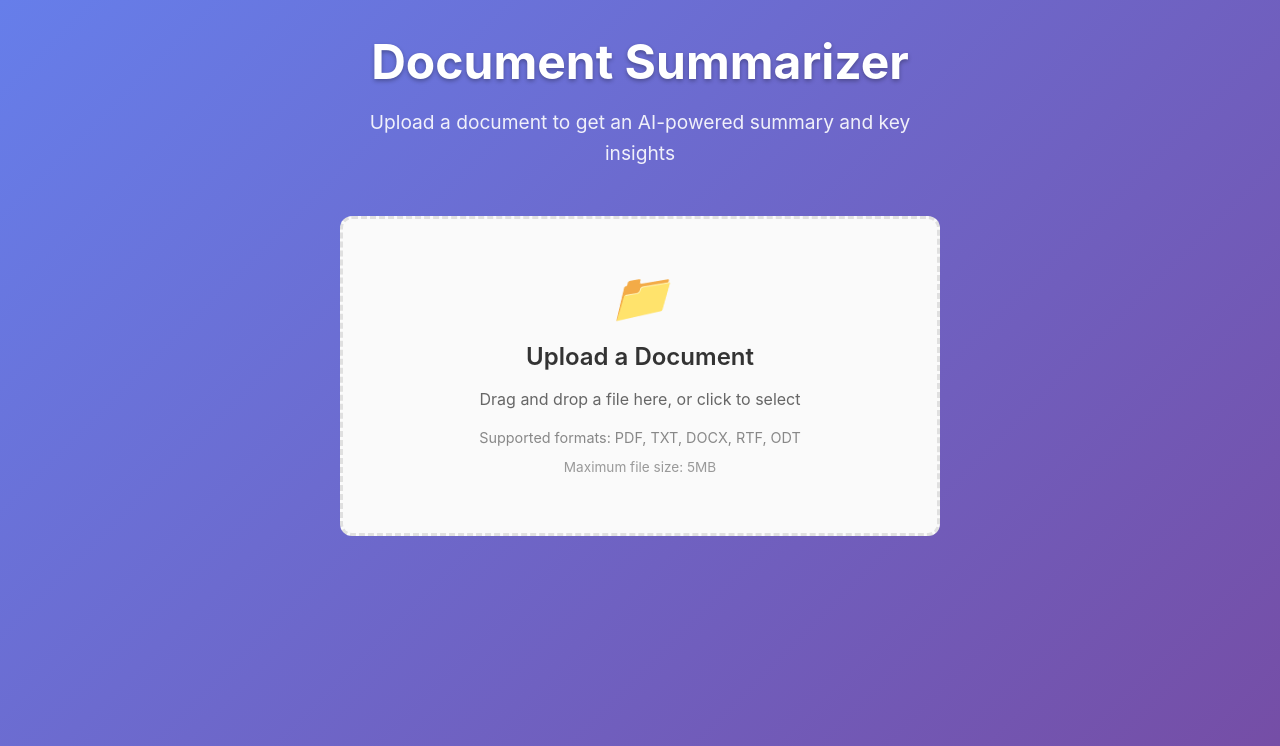
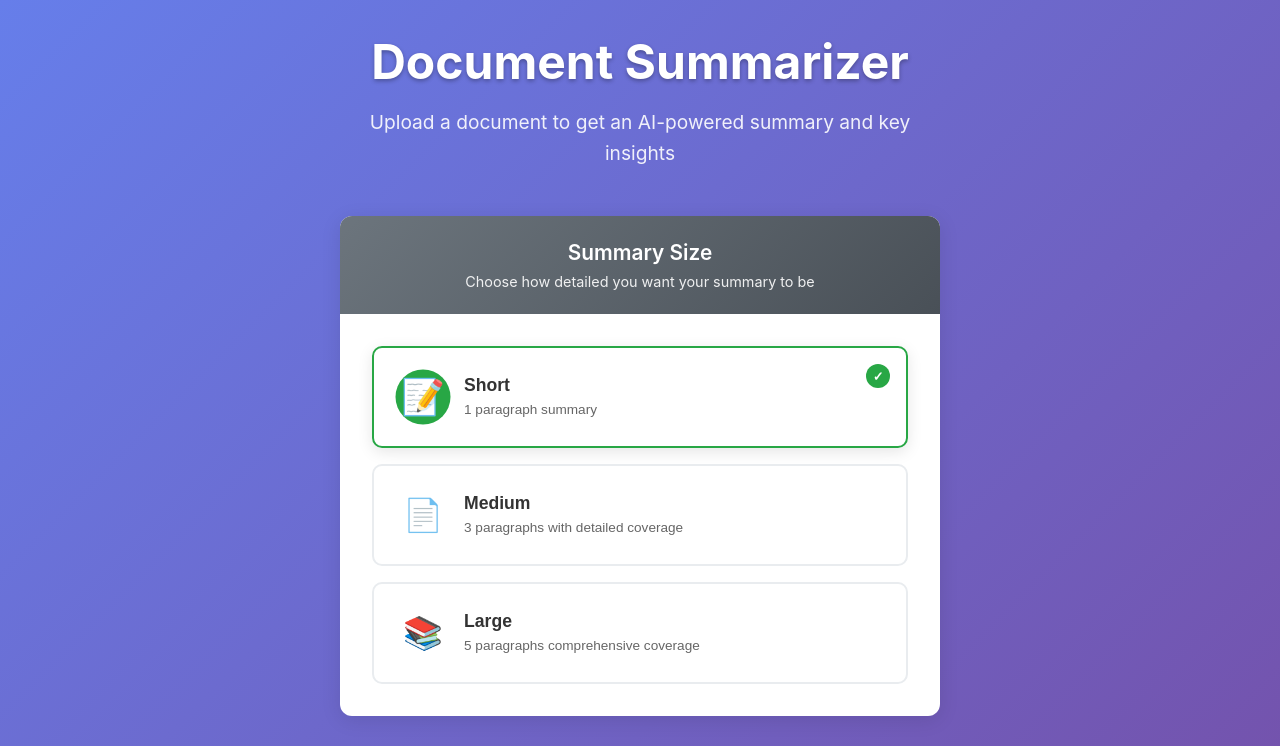
Before and after one commit to Gimer0x/abstract-frontend, a React (Create React App) app: page / in a window 1280 px wide. Shown: the top 746 px of the page. Built offline with nearby package versions, Linux system fonts and the light colour scheme; no server answers.

Commit message:
adding summary size

```diff
--- a/src/App.js
+++ b/src/App.js
@@ -5,12 +5,14 @@ import './App.css';
 import DocumentUpload from './components/DocumentUpload';
 import SummaryDisplay from './components/SummaryDisplay';
 import ExportOptions from './components/ExportOptions';
+import SummarySizeSelector from './components/SummarySizeSelector';
 
 function App() {
   const [summaryData, setSummaryData] = useState(null);
   const [originalFilename, setOriginalFilename] = useState('');
   const [isProcessing, setIsProcessing] = useState(false);
   const [isExporting, setIsExporting] = useState(false);
+  const [summarySize, setSummarySize] = useState('short');
 
   const handleDocumentProcessed = useCallback((data) => {
     setSummaryData(data.summary);
@@ -45,11 +47,18 @@ function App() {
       </header>
 
       <main className="App-main">
+        <SummarySizeSelector
+          selectedSize={summarySize}
+          onSizeChange={setSummarySize}
+          isProcessing={isProcessing}
+        />
+
         <DocumentUpload
           onDocumentProcessed={handleDocumentProcessed}
           onProcessingError={handleProcessingError}
           isProcessing={isProcessing}
           setIsProcessing={setIsProcessing}
+          summarySize={summarySize}
         />
 
         {summaryData && (
@@ -57,11 +66,13 @@ function App() {
             <SummaryDisplay
               summaryData={summaryData}
               originalFilename={originalFilename}
+              summarySize={summarySize}
             />
 
             <ExportOptions
               summaryData={summaryData}
               originalFilename={originalFilename}
+              summarySize={summarySize}
               onExportStart={handleExportStart}
               onExportComplete={handleExportComplete}
               onExportError={handleExportError}
--- a/src/components/DocumentUpload.js
+++ b/src/components/DocumentUpload.js
@@ -3,7 +3,7 @@ import { useDropzone } from 'react-dropzone';
 import axios from 'axios';
 import './DocumentUpload.css';
 
-const DocumentUpload = ({ onDocumentProcessed, onProcessingError, isProcessing, setIsProcessing }) => {
+const DocumentUpload = ({ onDocumentProcessed, onProcessingError, isProcessing, setIsProcessing, summarySize }) => {
   const API_BASE_URL = process.env.REACT_APP_API_URL || 'http://localhost:5001';
 
   const onDrop = useCallback(async (acceptedFiles) => {
@@ -33,6 +33,7 @@ const DocumentUpload = ({ onDocumentProcessed, onProcessingError, isProcessing,
     try {
       const formData = new FormData();
       formData.append('document', file);
+      formData.append('summarySize', summarySize);
 
       const response = await axios.post(`${API_BASE_URL}/api/process-document`, formData, {
         headers: {
--- a/src/components/ExportOptions.js
+++ b/src/components/ExportOptions.js
@@ -5,6 +5,7 @@ import './ExportOptions.css';
 const ExportOptions = ({
   summaryData,
   originalFilename,
+  summarySize,
   onExportStart,
   onExportComplete,
   onExportError,
@@ -20,7 +21,8 @@ const ExportOptions = ({
         `${API_BASE_URL}/api/export/${format}`,
         {
           summaryData,
-          originalFilename
+          originalFilename,
+          summarySize
         },
         {
           responseType: format === 'txt' ? 'text' : 'blob',
--- a/src/components/SummaryDisplay.css
+++ b/src/components/SummaryDisplay.css
@@ -27,6 +27,18 @@
   align-items: center;
   flex-wrap: wrap;
   gap: 1rem;
+}
+
+.meta-info {
+  display: flex;
+  flex-direction: column;
+  gap: 0.5rem;
+}
+
+.summary-size {
+  font-size: 0.85rem;
+  opacity: 0.8;
+  font-weight: 500;
 }
 
 .filename {
--- a/src/components/SummaryDisplay.js
+++ b/src/components/SummaryDisplay.js
@@ -1,7 +1,7 @@
 import React, { useState } from 'react';
 import './SummaryDisplay.css';
 
-const SummaryDisplay = ({ summaryData, originalFilename }) => {
+const SummaryDisplay = ({ summaryData, originalFilename, summarySize }) => {
   const [copied, setCopied] = useState(false);
 
   const copyToClipboard = async () => {
@@ -70,7 +70,10 @@ const SummaryDisplay = ({ summaryData, originalFilename }) => {
       <div className="summary-header">
         <h2>Document Summary</h2>
         <div className="summary-meta">
-          <span className="filename">Original: {originalFilename}</span>
+          <div className="meta-info">
+            <span className="filename">Original: {originalFilename}</span>
+            <span className="summary-size">Size: {summarySize.charAt(0).toUpperCase() + summarySize.slice(1)}</span>
+          </div>
           <button
             className={`copy-button ${copied ? 'copied' : ''}`}
             onClick={copyToClipboard}
--- /dev/null
+++ b/src/components/SummarySizeSelector.css
@@ -0,0 +1,187 @@
+.summary-size-selector {
+  width: 100%;
+  max-width: 600px;
+  margin: 0 auto 2rem;
+  background: white;
+  border-radius: 12px;
+  box-shadow: 0 4px 20px rgba(0, 0, 0, 0.1);
+  overflow: hidden;
+}
+
+.selector-header {
+  background: linear-gradient(135deg, #6c757d 0%, #495057 100%);
+  color: white;
+  padding: 1.5rem 2rem;
+  text-align: center;
+}
+
+.selector-header h3 {
+  margin: 0 0 0.5rem 0;
+  font-size: 1.3rem;
+  font-weight: 600;
+}
+
+.selector-header p {
+  margin: 0;
+  opacity: 0.9;
+  font-size: 0.9rem;
+}
+
+.size-options {
+  padding: 2rem;
+  display: flex;
+  flex-direction: column;
+  gap: 1rem;
+}
+
+.size-option {
+  display: flex;
+  align-items: center;
+  gap: 1rem;
+  padding: 1.5rem;
+  background: white;
+  border: 2px solid #e9ecef;
+  border-radius: 10px;
+  cursor: pointer;
+  transition: all 0.3s ease;
+  text-align: left;
+  position: relative;
+}
+
+.size-option:hover:not(.disabled) {
+  border-color: var(--option-color);
+  transform: translateY(-2px);
+  box-shadow: 0 8px 25px rgba(0, 0, 0, 0.15);
+}
+
+.size-option.selected {
+  border-color: var(--option-color);
+  background: linear-gradient(135deg, rgba(var(--option-color), 0.05) 0%, rgba(var(--option-color), 0.1) 100%);
+  box-shadow: 0 4px 15px rgba(0, 0, 0, 0.1);
+}
+
+.size-option.disabled {
+  opacity: 0.6;
+  cursor: not-allowed;
+  transform: none;
+}
+
+.option-icon {
+  font-size: 2rem;
+  flex-shrink: 0;
+  width: 50px;
+  height: 50px;
+  display: flex;
+  align-items: center;
+  justify-content: center;
+  background: rgba(var(--option-color), 0.1);
+  border-radius: 50%;
+  transition: all 0.3s ease;
+}
+
+.size-option.selected .option-icon {
+  background: var(--option-color);
+  color: white;
+  transform: scale(1.1);
+}
+
+.option-content {
+  display: flex;
+  flex-direction: column;
+  gap: 0.25rem;
+  flex: 1;
+}
+
+.option-label {
+  font-weight: 600;
+  font-size: 1.1rem;
+  color: #333;
+}
+
+.option-description {
+  font-size: 0.85rem;
+  color: #666;
+  line-height: 1.4;
+}
+
+.selected-indicator {
+  position: absolute;
+  top: 1rem;
+  right: 1rem;
+  width: 24px;
+  height: 24px;
+  background: var(--option-color);
+  color: white;
+  border-radius: 50%;
+  display: flex;
+  align-items: center;
+  justify-content: center;
+  font-size: 0.8rem;
+  font-weight: bold;
+  animation: fadeInScale 0.3s ease-out;
+}
+
+@keyframes fadeInScale {
+  from {
+    opacity: 0;
+    transform: scale(0.5);
+  }
+  to {
+    opacity: 1;
+    transform: scale(1);
+  }
+}
+
+/* Responsive design */
+@media (max-width: 768px) {
+  .selector-header {
+    padding: 1rem;
+  }
+
+  .selector-header h3 {
+    font-size: 1.1rem;
+  }
+
+  .size-options {
+    padding: 1.5rem 1rem;
+  }
+
+  .size-option {
+    padding: 1rem;
+  }
+
+  .option-icon {
+    font-size: 1.5rem;
+    width: 40px;
+    height: 40px;
+  }
+
+  .option-label {
+    font-size: 1rem;
+  }
+
+  .option-description {
+    font-size: 0.8rem;
+  }
+}
+
+/* Animation for options */
+.size-option {
+  animation: fadeInUp 0.5s ease-out;
+  animation-fill-mode: both;
+}
+
+.size-option:nth-child(1) { animation-delay: 0.1s; }
+.size-option:nth-child(2) { animation-delay: 0.2s; }
+.size-option:nth-child(3) { animation-delay: 0.3s; }
+
+@keyframes fadeInUp {
+  from {
+    opacity: 0;
+    transform: translateY(20px);
+  }
+  to {
+    opacity: 1;
+    transform: translateY(0);
+  }
+}
--- /dev/null
+++ b/src/components/SummarySizeSelector.js
@@ -0,0 +1,60 @@
+import React from 'react';
+import './SummarySizeSelector.css';
+
+const SummarySizeSelector = ({ selectedSize, onSizeChange, isProcessing }) => {
+  const sizeOptions = [
+    {
+      value: 'short',
+      label: 'Short',
+      description: '1 paragraph summary',
+      icon: '📝',
+      color: '#28a745'
+    },
+    {
+      value: 'medium',
+      label: 'Medium',
+      description: '3 paragraphs with detailed coverage',
+      icon: '📄',
+      color: '#007bff'
+    },
+    {
+      value: 'long',
+      label: 'Large',
+      description: '5 paragraphs comprehensive coverage',
+      icon: '📚',
+      color: '#6f42c1'
+    }
+  ];
+
+  return (
+    <div className="summary-size-selector">
+      <div className="selector-header">
+        <h3>Summary Size</h3>
+        <p>Choose how detailed you want your summary to be</p>
+      </div>
+
+      <div className="size-options">
+        {sizeOptions.map((option) => (
+          <button
+            key={option.value}
+            className={`size-option ${selectedSize === option.value ? 'selected' : ''} ${isProcessing ? 'disabled' : ''}`}
+            onClick={() => !isProcessing && onSizeChange(option.value)}
+            disabled={isProcessing}
+            style={{ '--option-color': option.color }}
+          >
+            <div className="option-icon">{option.icon}</div>
+            <div className="option-content">
+              <span className="option-label">{option.label}</span>
+              <span className="option-description">{option.description}</span>
+            </div>
+            {selectedSize === option.value && (
+              <div className="selected-indicator">✓</div>
+            )}
+          </button>
+        ))}
+      </div>
+    </div>
+  );
+};
+
+export default SummarySizeSelector;
```
